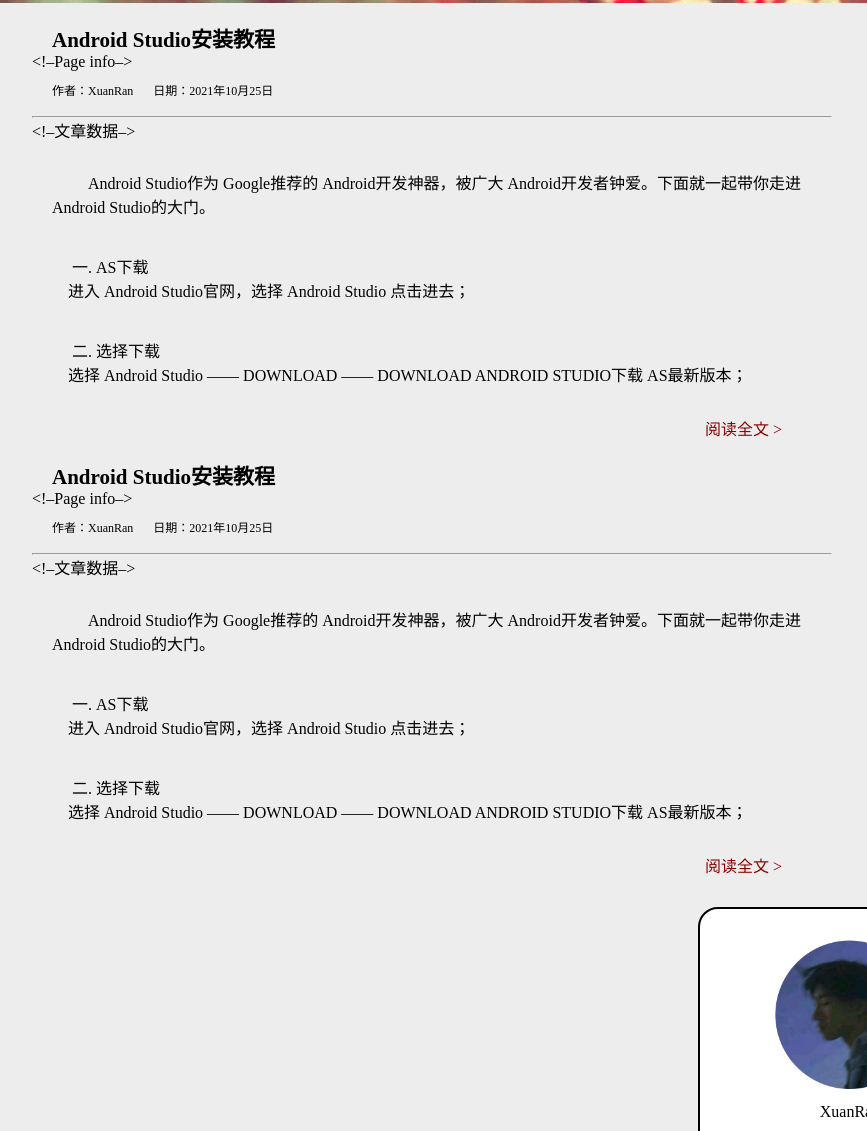
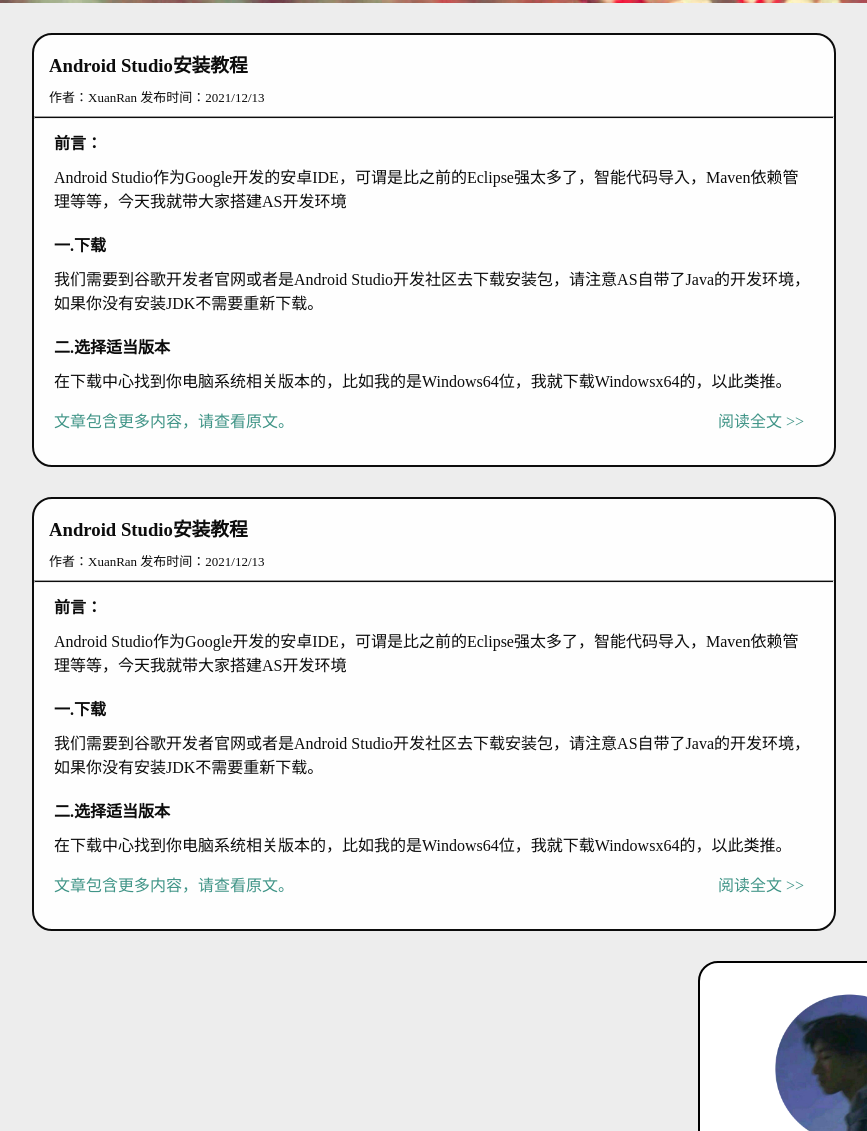
Before and after one commit to XuanRanDev/HtmlStudy, a plain HTML site: page HomeWork/PracticalHomework/index.html in a window 1280 px wide. Shown: the part 627-1758 px from the top of the page, without its empty margins (128-995 px from the left). Drawn offline with Linux system fonts and the light colour scheme.

Commit message:
主页面接近完成

```diff
--- a/HomeWork/PracticalHomework/css/PostPage.css
+++ b/HomeWork/PracticalHomework/css/PostPage.css
@@ -13,3 +13,59 @@
     float: right;
     display: inline-grid;
 }
+
+.PageContent {
+    /*实现透明效果*/
+    filter: alpha(Opacity=80);
+    -moz-opacity: 0.95;
+    opacity: 0.95;
+    margin-top: 30px;
+    border: 2px solid #000000;
+    border-radius: 20px;
+    width: 800px;
+    height: 430px;
+    background: white;
+}
+
+.PageContent_Title {
+    width: 100%;
+    height: 60px;
+}
+
+.PageContent_Data {
+    margin-left: 10px;
+    margin-right: 10px;
+    width: 100%;
+    height: 250px;
+}
+
+.PageContent_Data h4 {
+    margin-top: 20px;
+    margin-left: 10px;
+}
+
+.PageContent_Data p {
+    margin-top: 10px;
+    margin-left: 10px;
+    margin-right: 30px;
+}
+
+.PageContent_Bottom {
+    width: 100%;
+    height: 80px;
+}
+
+.PageContent_Bottom p {
+    color: #379082;
+    float: left;
+    margin-left: 20px;
+    margin-top: 28px;
+}
+
+.PageContent_Bottom a {
+    display: inline;
+    float: right;
+    margin-top: 28px;
+    margin-right: 30px;
+    color: #379082;
+}
--- a/HomeWork/PracticalHomework/css/top.css
+++ b/HomeWork/PracticalHomework/css/top.css
@@ -7,6 +7,13 @@
     margin: 0 auto;
     width: 100%;
     height: 55px;
+}
+
+hr {
+    margin-top: 10px;
+    margin-bottom: 10px;
+    height: 1px;
+    background: black;
 }
 
 .top_text {
--- a/HomeWork/PracticalHomework/index.html
+++ b/HomeWork/PracticalHomework/index.html
@@ -132,99 +132,60 @@
             <!--文章部分，每一个文章都是一个div-->
             <div class="post">
 
-                <div style="width: 800px">
+                <div class="PageContent">
 
-                    <div>
-                        <p class="page_title">Android Studio安装教程</p>
-                        &lt;!&ndash;Page info&ndash;&gt;
-                        <div>
-                            <p class="page_anthor">作者：XuanRan</p>
-                            <p class="page_date">日期：2021年10月25日</p>
-                        </div>
-                        <hr class="page_hr">
-
-                        &lt;!&ndash;文章数据&ndash;&gt;
-                        <div>
-                            <p class="page_data">
-                                <br>
-                                &emsp; &emsp;Android Studio作为 Google推荐的 Android开发神器，被广大 Android开发者钟爱。下面就一起带你走进 Android
-                                Studio的大门。
-                            </p>
-
-                            <br>
-                            <br>
-
-                            <p class="page_date>">
-                                &emsp; &emsp; 一. AS下载
-                                <br>
-                                &emsp; &emsp;进入 Android Studio官网，选择 Android Studio 点击进去；
-                            </p>
-
-                            <br>
-                            <br>
-
-
-                            <p class="page_date>">
-                                &emsp; &emsp; 二. 选择下载
-                                <br>
-                                &emsp; &emsp;选择 Android Studio —— DOWNLOAD —— DOWNLOAD ANDROID STUDIO下载 AS最新版本；
-                            </p>
-
-                            <p class="page_more">
-                                阅读全文 >
-                            </p>
-
-                        </div>
+                    <!--文章头-->
+                    <div class="PageContent_Title">
+                        <h3 style="margin-top: 15px;margin-left: 15px">Android Studio安装教程</h3>
+                        <p style="margin-left: 15px;margin-top: 10px;font-size: 13px">作者：XuanRan 发布时间：2021/12/13</p>
+                        <hr>
                     </div>
-
+                    <!--文章头结束-->
+                    <!--数据头-->
+                    <div class="PageContent_Data">
+                        <h4>前言：</h4>
+                        <p>Android Studio作为Google开发的安卓IDE，可谓是比之前的Eclipse强太多了，智能代码导入，Maven依赖管理等等，今天我就带大家搭建AS开发环境</p>
+                        <h4>一.下载</h4>
+                        <p>我们需要到谷歌开发者官网或者是Android Studio开发社区去下载安装包，请注意AS自带了Java的开发环境，如果你没有安装JDK不需要重新下载。</p>
+                        <h4>二.选择适当版本</h4>
+                        <p>在下载中心找到你电脑系统相关版本的，比如我的是Windows64位，我就下载Windowsx64的，以此类推。</p>
+                    </div>
+                    <!--数据头结束-->
+                    <!--底部栏-->
+                    <div class="PageContent_Bottom">
+                        <p style="">文章包含更多内容，请查看原文。</p>
+                        <a href="#">阅读全文 >></a>
+                    </div>
+                    <!--底部栏结束-->
 
                 </div>
 
-                <div style="width: 800px">
 
-                    <div>
-                        <p class="page_title">Android Studio安装教程</p>
-                        &lt;!&ndash;Page info&ndash;&gt;
-                        <div>
-                            <p class="page_anthor">作者：XuanRan</p>
-                            <p class="page_date">日期：2021年10月25日</p>
-                        </div>
-                        <hr class="page_hr">
+                <div class="PageContent">
 
-                        &lt;!&ndash;文章数据&ndash;&gt;
-                        <div>
-                            <p class="page_data">
-                                <br>
-                                &emsp; &emsp;Android Studio作为 Google推荐的 Android开发神器，被广大 Android开发者钟爱。下面就一起带你走进 Android
-                                Studio的大门。
-                            </p>
-
-                            <br>
-                            <br>
-
-                            <p class="page_date>">
-                                &emsp; &emsp; 一. AS下载
-                                <br>
-                                &emsp; &emsp;进入 Android Studio官网，选择 Android Studio 点击进去；
-                            </p>
-
-                            <br>
-                            <br>
-
-
-                            <p class="page_date>">
-                                &emsp; &emsp; 二. 选择下载
-                                <br>
-                                &emsp; &emsp;选择 Android Studio —— DOWNLOAD —— DOWNLOAD ANDROID STUDIO下载 AS最新版本；
-                            </p>
-
-                            <p class="page_more">
-                                阅读全文 >
-                            </p>
-
-                        </div>
+                    <!--文章头-->
+                    <div class="PageContent_Title">
+                        <h3 style="margin-top: 15px;margin-left: 15px">Android Studio安装教程</h3>
+                        <p style="margin-left: 15px;margin-top: 10px;font-size: 13px">作者：XuanRan 发布时间：2021/12/13</p>
+                        <hr>
                     </div>
-
+                    <!--文章头结束-->
+                    <!--数据头-->
+                    <div class="PageContent_Data">
+                        <h4>前言：</h4>
+                        <p>Android Studio作为Google开发的安卓IDE，可谓是比之前的Eclipse强太多了，智能代码导入，Maven依赖管理等等，今天我就带大家搭建AS开发环境</p>
+                        <h4>一.下载</h4>
+                        <p>我们需要到谷歌开发者官网或者是Android Studio开发社区去下载安装包，请注意AS自带了Java的开发环境，如果你没有安装JDK不需要重新下载。</p>
+                        <h4>二.选择适当版本</h4>
+                        <p>在下载中心找到你电脑系统相关版本的，比如我的是Windows64位，我就下载Windowsx64的，以此类推。</p>
+                    </div>
+                    <!--数据头结束-->
+                    <!--底部栏-->
+                    <div class="PageContent_Bottom">
+                        <p style="">文章包含更多内容，请查看原文。</p>
+                        <a href="#">阅读全文 >></a>
+                    </div>
+                    <!--底部栏结束-->
 
                 </div>
 
@@ -235,7 +196,6 @@
             <!--统计表信息，每一块都是一div-->
             <div class="info">
 
-
                 <div class="page_mulu">
 
                     <img alt="touxiang" class="page_mulu_touxiang" src="img/touxiang.png">
@@ -245,7 +205,6 @@
                     <p align="center" class="page_mulu_total">文章 &emsp;&emsp; 标签 &emsp;&emsp; 分类</p>
                     <p align="center" class="page_mulu_total">2&emsp;&emsp;&emsp; 5 &emsp;&emsp;&emsp; 6</p>
                 </div>
-
                 <div class="page_mulu_gg">
 
                     <h3 style="margin-top: 20px;margin-left: 20px">
```
